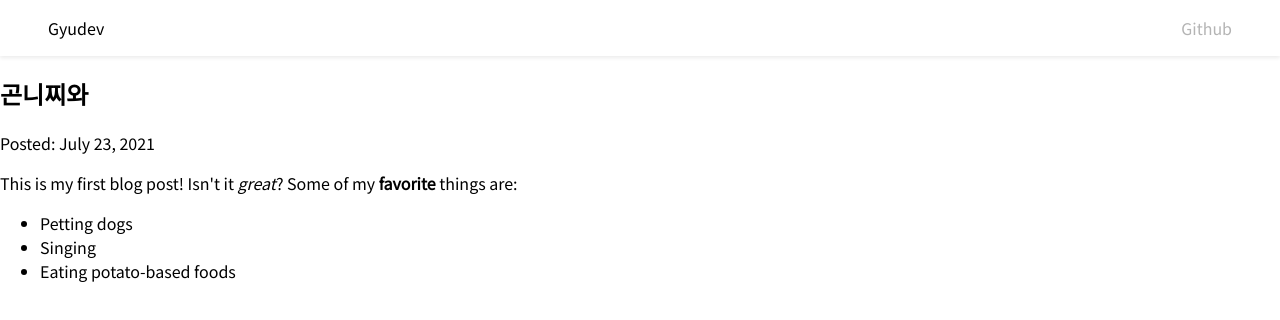
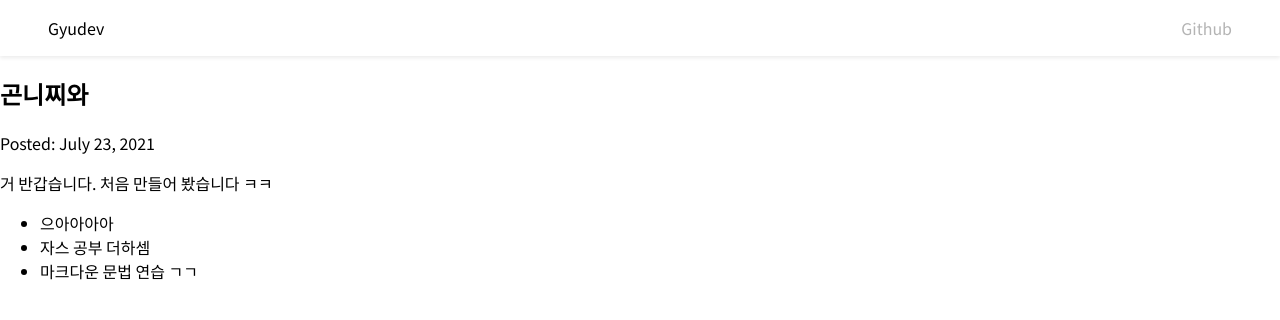
Before and after one commit to Gyumong/gyudev, a Gatsby site: page /about in a window 1280 px wide. Built offline with nearby package versions, Linux system fonts and the light colour scheme; Gatsby itself is replaced by a stand-in of ours.

Commit message:
fix: mdx  수정

```diff
--- a/blog/hi.mdx
+++ b/blog/hi.mdx
@@ -3,9 +3,8 @@ title: "곤니찌와"
 date: "2021-07-23"
 ---
 
-This is my first blog post! Isn't it _great_?
-Some of my **favorite** things are:
+거 반갑습니다. 처음 만들어 봤습니다 ㅋㅋ
 
-- Petting dogs
-- Singing
-- Eating potato-based foods
+- 으아아아아
+- 자스 공부 더하셈
+- 마크다운 문법 연습 ㄱㄱ
```
